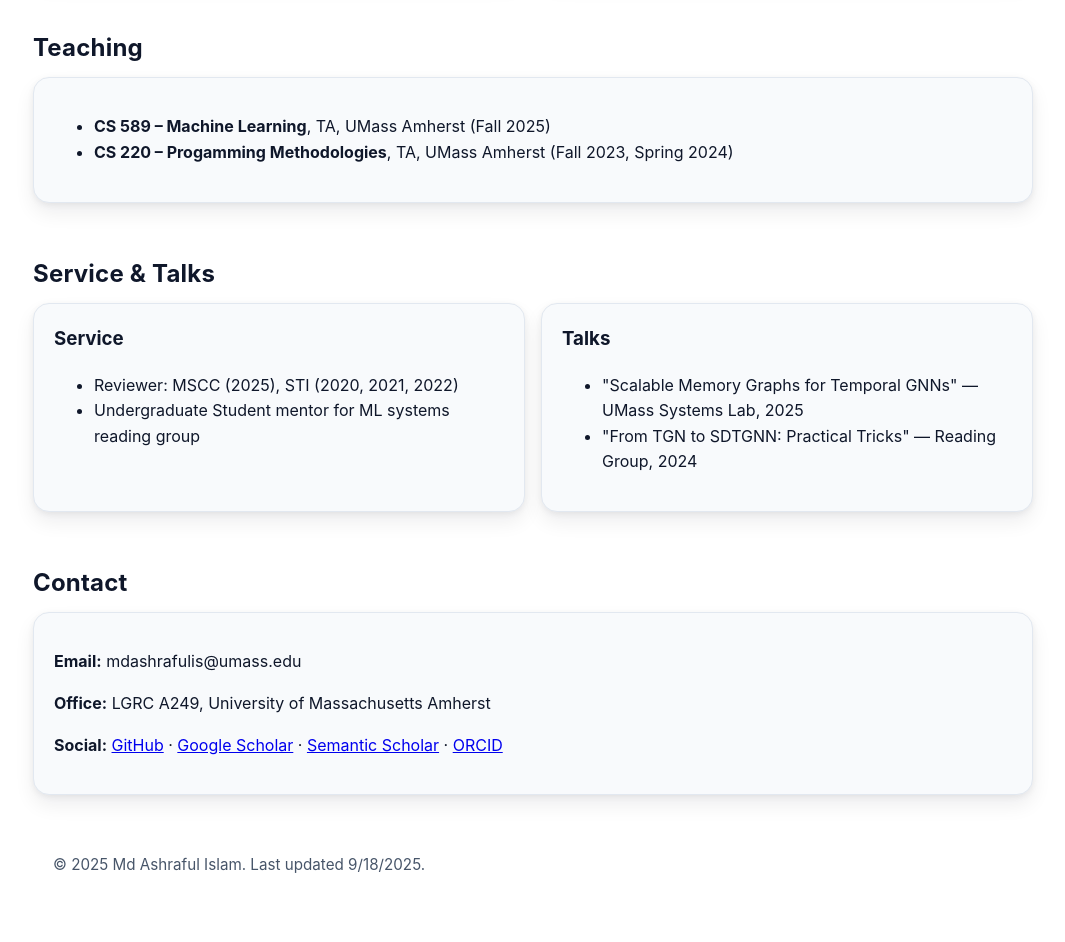
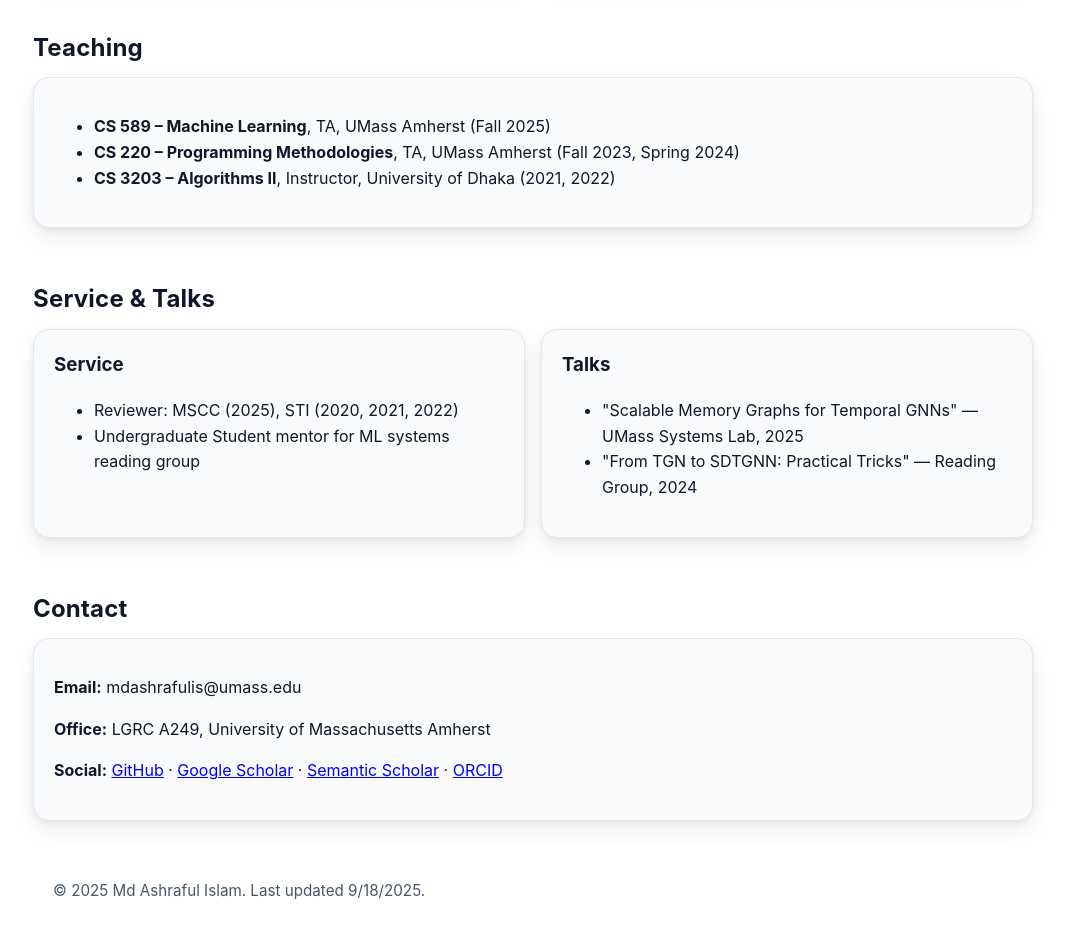
Before and after one commit to cseduashraful/cseduashraful.github.io, a plain HTML site: page index.html in a window 1280 px wide. Shown: the part 1177-2119 px from the top of the page, without its empty margins (107-1172 px from the left). Drawn offline with Linux system fonts and the light colour scheme.

Commit message:
minor update in content

```diff
--- a/index.html
+++ b/index.html
@@ -217,7 +217,8 @@
         <div class="card">
           <ul>
             <li><strong>CS 589 – Machine Learning</strong>, TA, UMass Amherst (Fall 2025)</li>
-            <li><strong>CS 220 – Progamming Methodologies</strong>, TA, UMass Amherst (Fall 2023, Spring 2024)</li>
+            <li><strong>CS 220 – Programming Methodologies</strong>, TA, UMass Amherst (Fall 2023, Spring 2024)</li>
+            <li><strong>CS 3203 – Algorithms II</strong>, Instructor, University of Dhaka (2021, 2022)</li>
           </ul>
         </div>
       </div>
```
